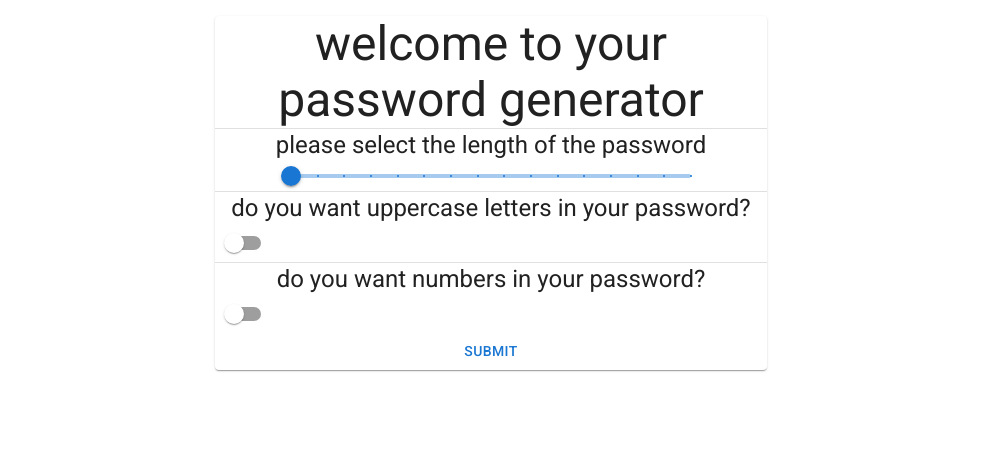
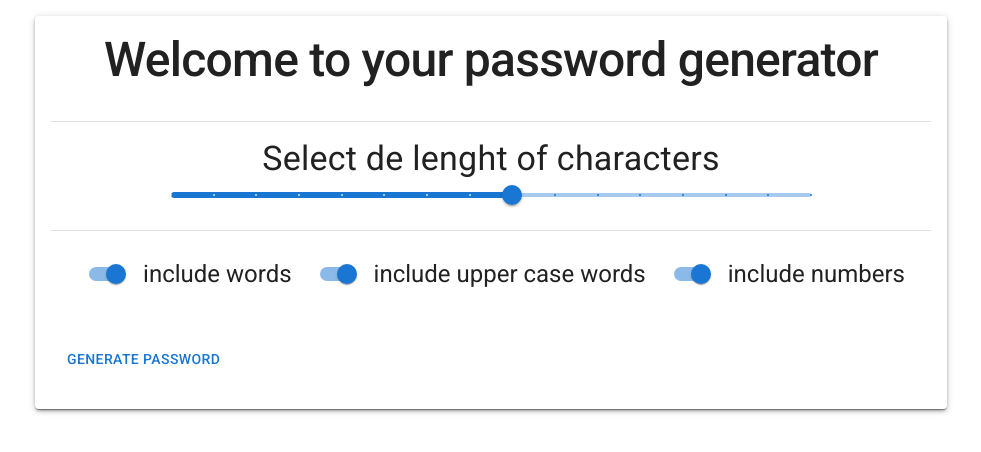
Before and after one commit to GodoyAlejandro/password-generator, a React (Create React App) app: page / in a window 1280 px wide. Shown: the top 452 px of the page, without its empty margins (149-1130 px from the left). Built offline with nearby package versions, Linux system fonts and the light colour scheme; no server answers.

Commit message:
basic interfase ready

```diff
--- a/src/components/password generator/PasswordGenerator.jsx
+++ b/src/components/password generator/PasswordGenerator.jsx
@@ -1,80 +1,175 @@
 import {
+  Box,
   Button,
+  Card,
   Divider,
   Paper,
   Slider,
   Switch,
   Typography,
+  CardContent,
+  CardActions,
 } from "@mui/material";
 import { Container } from "@mui/system";
 import React, { useEffect, useState } from "react";
 
 const PasswordGenerator = (props) => {
-  const { passwordLength, setPasswordLength, randomWords } = props;
-  const [password, setPassword] = useState("");
-  const [sliderValue, setSliderValue] = useState(0);
-  const [uppercaseSwitch, setUppercaseSwitch] = useState(false);
-  const [numbers, setNumbers] = useState(false);
+  const { randomWords } = props;
+  const [config, setConfig] = useState({
+    passwordLength: 8,
+    words: true,
+    upperCaseWords: true,
+    numbers: true,
+  });
+  const [password, setPassword] = useState();
 
-  const handleUppercase = (event) => {
-    setUppercaseSwitch(event.target.checked);
+  const handleLength = (event, newLength) => {
+    setConfig((lastConfig) => {
+      const newConfig = { ...lastConfig };
+      newConfig.passwordLength = newLength;
+      return newConfig;
+    });
   };
-  const handleNumbers = (event) => {
-    setNumbers(event.target.checked);
+  const handleWords = () => {
+    setConfig((lastConfig) => {
+      const newConfig = { ...lastConfig };
+      newConfig.words = !newConfig.words;
+      return newConfig;
+    });
+  };
+  const handleUpperCaseWords = () => {
+    setConfig((lastConfig) => {
+      const newConfig = { ...lastConfig };
+      newConfig.upperCaseWords = !newConfig.upperCaseWords;
+      return newConfig;
+    });
+  };
+  const handleNumbers = () => {
+    setConfig((lastConfig) => {
+      const newConfig = { ...lastConfig };
+      newConfig.numbers = !newConfig.numbers;
+      return newConfig;
+    });
   };
 
-  const handleChange = (event, newValue) => {
-    setSliderValue(newValue);
+  const submit = () => {
+    const caracteres = {
+      numbers: ["0", "1", "2", "3", "4", "5", "6", "7", "8", "9"],
+      words: [
+        "a",
+        "b",
+        "c",
+        "d",
+        "e",
+        "f",
+        "g",
+        "h",
+        "i",
+        "j",
+        "k",
+        "l",
+        "m",
+        "n",
+        "o",
+        "p",
+        "q",
+        "r",
+        "s",
+        "u",
+        "v",
+        "w",
+        "x",
+        "y",
+        "z",
+      ],
+      upperCaseWords: [
+        "A",
+        "B",
+        "C",
+        "D",
+        "E",
+        "F",
+        "G",
+        "H",
+        "I",
+        "J",
+        "K",
+        "L",
+        "M",
+        "N",
+        "O",
+        "P",
+        "Q",
+        "R",
+        "S",
+        "U",
+        "V",
+        "W",
+        "X",
+        "Y",
+        "Z",
+      ],
+    };
+    const caracteresFinales = [];
+    for (let prop in config) {
+      if (config[prop] === true) {
+        caracteresFinales.concat(caracteres[prop]);
+      }
+    }
+    caracteresFinales.concat(randomWords);
+    console.log(caracteresFinales);
   };
 
-  const getMultipleRandom = (arr, num) => {
-    const shuffled = [...arr].sort(() => 0.5 - Math.random());
-
-    return shuffled.slice(0, num);
-  };
-
-  const handleSubmit = () => {
-    setPassword(getMultipleRandom(randomWords, 2).join(""));
-
-  };
-
-  useEffect(() => {}, []);
-
   return (
-    <Container maxWidth="sm" sx={{ marginTop: "1rem" }}>
-      <Paper sx={{ display: "flex", flexDirection: "column" }}>
-        <Typography variant="h3">welcome to your password generator</Typography>
-        <Divider />
-        <Typography variant="h5">
-          please select the length of the password
-        </Typography>
-        <Slider
-          sx={{ maxWidth: "25rem", alignSelf: "center" }}
-          value={sliderValue}
-          onChange={handleChange}
-          valueLabelDisplay="auto"
-          marks
-          min={0}
-          max={15}
-        />
-        <Divider />
-        <Typography variant="h5">
-          do you want uppercase letters in your password?
-        </Typography>
-        <Switch checked={uppercaseSwitch} onChange={handleUppercase} />
-        <Divider />
-        <Typography variant="h5">
-          do you want numbers in your password?
-        </Typography>
-        <Switch onChange={handleNumbers} />
-        <Button
-          onClick={() => {
-            handleSubmit();
-          }}
-        >
-          submit
-        </Button>
-        <Typography variant="body1">{password}</Typography>
+    <Container sx={{ width: "60rem", paddingTop: "1rem" }}>
+      <Paper elevation={3}>
+        <Card>
+          <CardContent>
+            <Typography
+              variant="h1"
+              sx={{ fontWeight: "450", fontSize: "3rem" }}
+              gutterBottom
+            >
+              Welcome to your password generator
+            </Typography>
+          </CardContent>
+          <Divider variant="middle" />
+          <CardContent>
+            <Typography variant="h4">Select de lenght of characters</Typography>
+            <Slider
+              marks
+              value={config.passwordLength}
+              max={15}
+              valueLabelDisplay={"auto"}
+              sx={{ width: "40rem" }}
+              onChange={handleLength}
+            />
+          </CardContent>
+          <Divider variant="middle" />
+          <CardContent sx={{ display: "flex", justifyContent: "center" }}>
+            <CardActions>
+              <Switch checked={config.words} onChange={handleWords} />
+              <Typography variant="h5">include words</Typography>
+            </CardActions>
+            <CardActions>
+              <Switch
+                checked={config.upperCaseWords}
+                onChange={handleUpperCaseWords}
+              />
+              <Typography variant="h5">include upper case words</Typography>
+            </CardActions>
+            <CardActions>
+              <Switch checked={config.numbers} onChange={handleNumbers} />
+              <Typography variant="h5">include numbers</Typography>
+            </CardActions>
+          </CardContent>
+          <CardContent>
+            <CardActions>
+              <Button onClick={submit}>generate password</Button>
+              <Typography>{password}</Typography>
+            </CardActions>
+          </CardContent>
+        </Card>
       </Paper>
     </Container>
   );
--- a/src/components/password generator/PasswordGeneratorContainer.jsx
+++ b/src/components/password generator/PasswordGeneratorContainer.jsx
@@ -7,12 +7,11 @@ const options = {
   },
 };
 const PasswordGeneratorContainer = () => {
-  const [passwordLength, setPasswordLength] = useState();
   const [randomWords, setRandomWords] = useState([]);
 
   useEffect(() => {
     fetch(
-      "https://clientes.api.greenborn.com.ar/public-random-word?c=99",
+      "https://clientes.api.greenborn.com.ar/public-random-word?c=10",
       options
     )
       .then((res) => res.json())
@@ -20,11 +19,7 @@ const PasswordGeneratorContainer = () => {
   }, []);
   return (
     <>
-      <PasswordGenerator
-        setPasswordLength={setPasswordLength}
-        passwordLength={passwordLength}
-        randomWords={randomWords}
-      />
+      <PasswordGenerator randomWords={randomWords} />
     </>
   );
 };
```
Also changed, not shown: public/index.html (+1 -21 lines).
